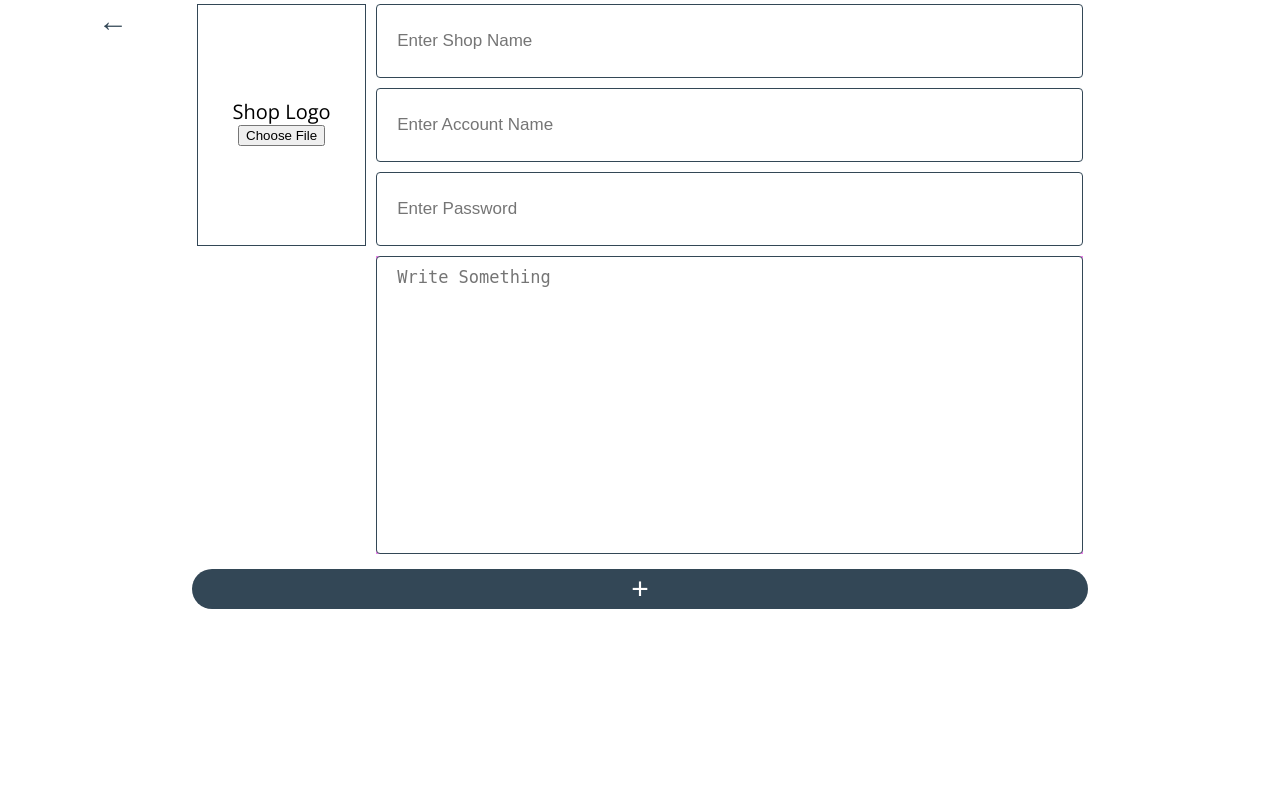
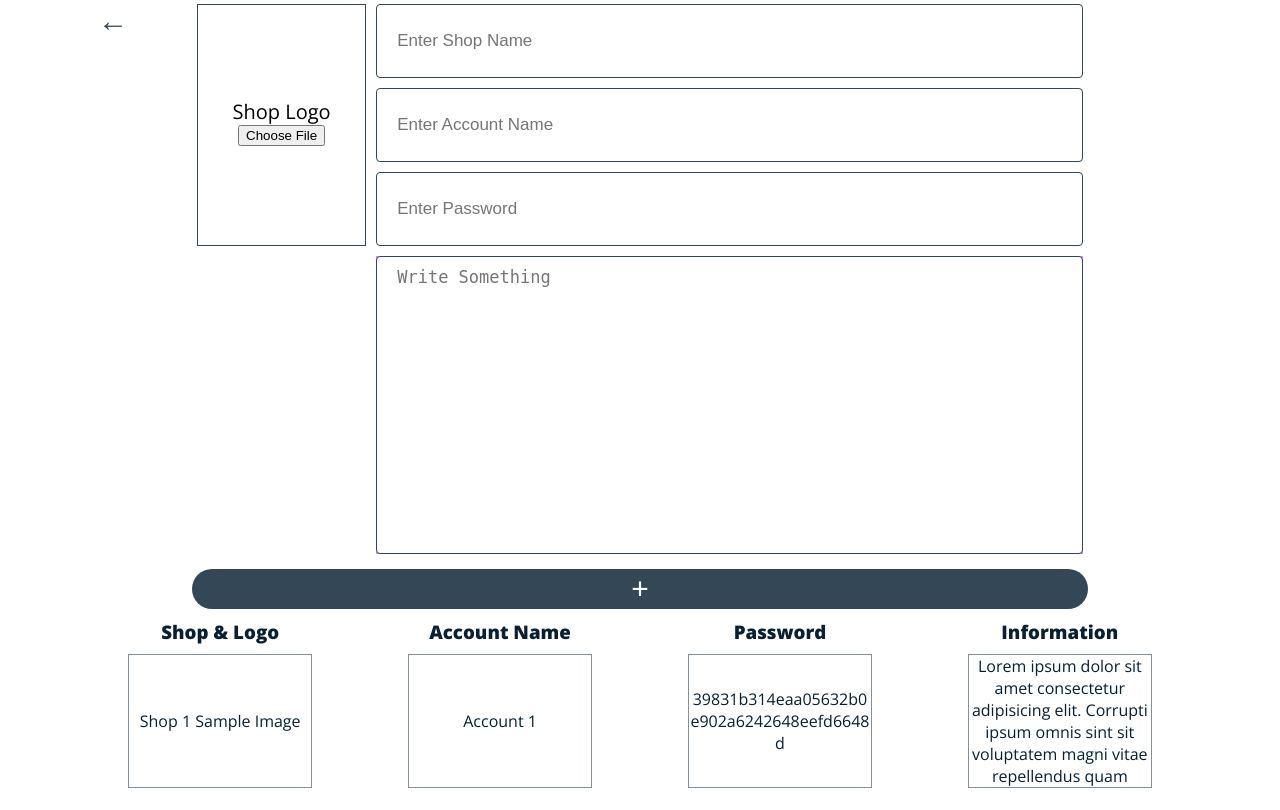
Before and after one commit to Kkoli1/LambdaPHP_Project, a PHP site: page /add-business.php in a window 1280 px wide. Shown: the part 147-957 px from the top of the page. Before the commit the page ends 756 px from the top, so only its background shows below. Run offline with PHP 8.4, Linux system fonts and the light colour scheme.

Commit message:
Display Layout added for update-cinema, add-event, add-business

```diff
--- a/Finals/add-business.php
+++ b/Finals/add-business.php
@@ -56,6 +56,45 @@
                 </div>
                 <input type="submit" value="+">
             </form>
+            <!-- Displaying Business -->
+            <div class="display-container-2">
+                <div class="display-infos" id="business-infos">
+                    <div class="display-label">
+                        <h3>Shop & Logo</h3>
+                    </div>
+                    <div class="display-value">
+                        Shop 1
+                        Sample Image
+                    </div>
+                </div>
+
+                <div class="display-infos" id="business-infos">
+                    <div class="display-label">
+                        <h3>Account Name</h3>
+                    </div>
+                    <div class="display-value">
+                        Account 1
+                    </div>
+                </div>
+
+                <div class="display-infos" id="business-infos">
+                    <div class="display-label">
+                        <h3>Password</h3>
+                    </div>
+                    <div class="display-value" id="password-wrap">
+                        <?php echo sha1("sample-password") ?>
+                    </div>
+                </div>
+
+                <div class="display-infos" id="info-scroll">
+                    <div class="display-label">
+                        <h3>Information</h3>
+                    </div>
+                    <div class="display-value">
+                        Lorem ipsum dolor sit amet consectetur adipisicing elit. Corrupti ipsum omnis sint sit voluptatem magni vitae repellendus quam cumque maxime.
+                    </div>
+                </div>
+            </div>
         </div>
         <div class="right"></div>
     </section>
--- a/Finals/css/style4.css
+++ b/Finals/css/style4.css
@@ -425,3 +425,49 @@ input[type=date]{
     height: 40px;
     text-align: center;
 }
+
+
+.display-container{
+    margin-top: 10px;
+    flex-basis: 821.95px;
+    display: flex;
+    justify-content: space-between;
+}
+
+.display-container-2{
+    margin-top: 10px;
+    flex-basis: 100%;
+    display: flex;
+    justify-content: space-between;
+}
+
+
+.display-infos{
+    width: 18%;
+    text-align: center;
+    font-family: 'Open Sans', sans-serif;
+    color: rgb(8, 32, 50);
+}
+
+
+.display-label{
+    margin-bottom: 10px;
+}
+
+.display-value{
+    display: flex;
+    justify-content: center;
+    align-items: center;
+    height: 70%;
+    border: 1px solid rgba(51, 71, 86,0.6);
+}
+
+
+#password-wrap{
+    overflow-wrap: anywhere;
+}
+
+#info-scroll .display-value{
+    overflow-y: scroll;
+    align-items: flex-start;
+}
```
Also changed, not shown: Finals/add-event.php (+38 -0 lines), Finals/update-cinema.php (+47 -0 lines).
